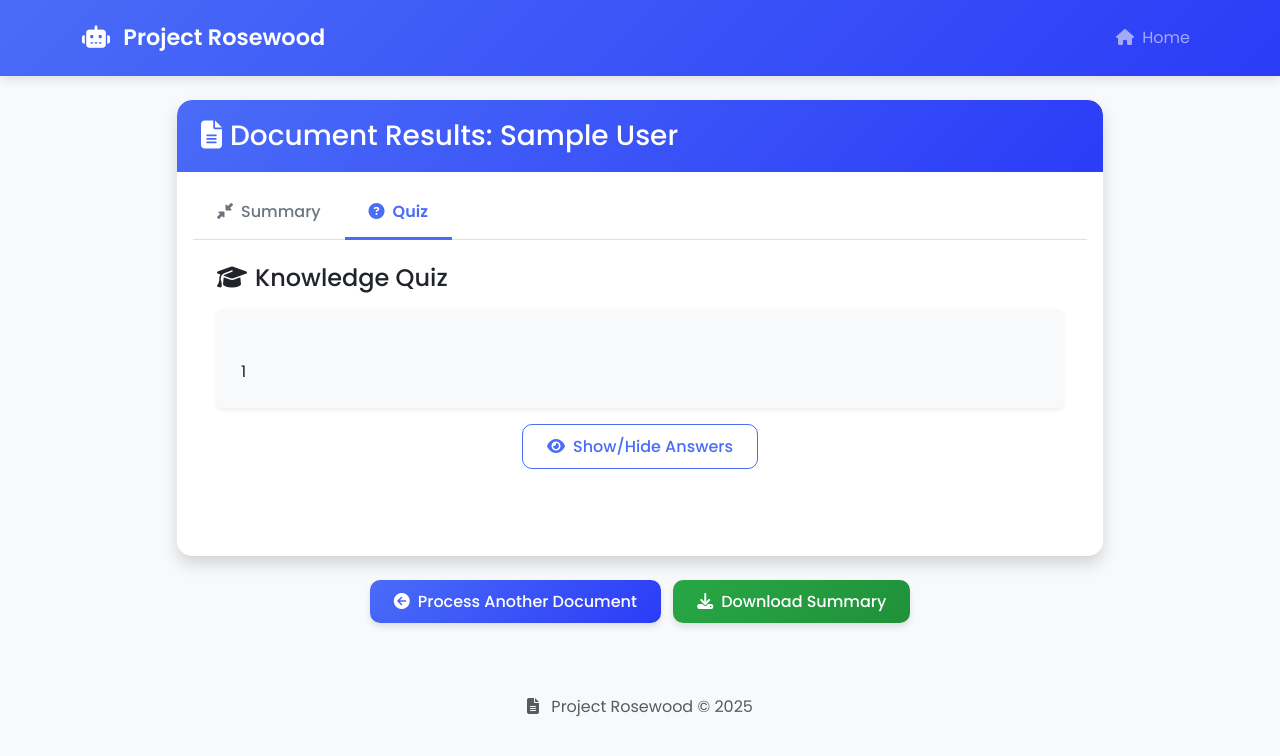
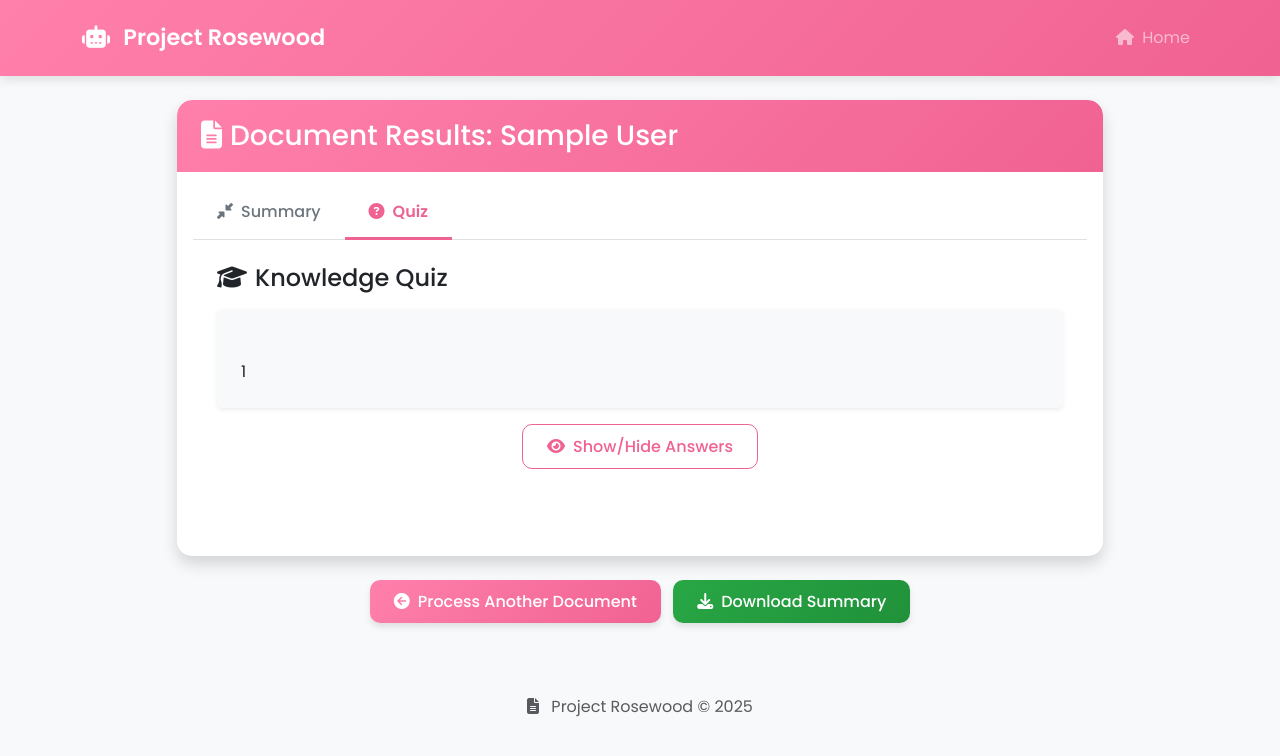
Before and after one commit to Jackgawe/project-rosewood, a Flask app: page /results in a window 1280 px wide, after a click on "Quiz". Shown: the top 756 px of the page. Run offline with Flask 3, Linux system fonts and the light colour scheme; the visitor is signed in with stand-in values (Sample User, id 1).

Commit message:
Styles: Updates primary color to pink
Changes the primary color from blue to pink, affecting various UI elements such as buttons, links, and form controls.

Styles: Updates primary color to pink

Changes the primary color from blue to various shades of pink, affecting UI elements like buttons, links, form controls, and other highlighted components.

Styles: Updates primary color to pink

Changes the primary color from blue to various shades of pink.  This affects various UI elements including buttons, links, form controls, and other highlighted components.

```diff
--- a/static/css/style.css
+++ b/static/css/style.css
@@ -18,7 +18,7 @@
 }
 
 .bg-gradient {
-    background: linear-gradient(135deg, #4a6cf7 0%, #2b3cf7 100%) !important;
+    background: linear-gradient(135deg, #FF80AB 0%, #F06292 100%) !important;
 }
 
 .navbar {
@@ -39,8 +39,8 @@
 }
 
 .form-control:focus {
-    border-color: #4a6cf7;
-    box-shadow: 0 0 0 0.25rem rgba(74, 108, 247, 0.25);
+    border-color: #F06292;
+    box-shadow: 0 0 0 0.25rem rgba(240, 98, 146, 0.25);
 }
 
 .input-group-text {
@@ -51,7 +51,7 @@
 }
 
 .btn-primary {
-    background: linear-gradient(135deg, #4a6cf7 0%, #2b3cf7 100%);
+    background: linear-gradient(135deg, #FF80AB 0%, #F06292 100%);
     border: none;
     border-radius: 10px;
     padding: 0.6rem 1.5rem;
@@ -61,14 +61,14 @@
 }
 
 .btn-primary:hover {
-    background: linear-gradient(135deg, #3a5cf7 0%, #1b2cf7 100%);
+    background: linear-gradient(135deg, #F06292 0%, #E91E63 100%);
     transform: translateY(-2px);
     box-shadow: 0 6px 8px rgba(0, 0, 0, 0.15);
 }
 
 .btn-outline-primary {
-    color: #4a6cf7;
-    border-color: #4a6cf7;
+    color: #F06292;
+    border-color: #F06292;
     border-radius: 10px;
     padding: 0.6rem 1.5rem;
     font-weight: 500;
@@ -76,7 +76,7 @@
 }
 
 .btn-outline-primary:hover {
-    background-color: #4a6cf7;
+    background-color: #F06292;
     color: white;
     transform: translateY(-2px);
     box-shadow: 0 4px 6px rgba(0, 0, 0, 0.1);
@@ -125,13 +125,13 @@
 
 .nav-tabs .nav-link:hover {
     border-bottom: 3px solid #e0e0e0;
-    color: #4a6cf7;
+    color: #F06292;
 }
 
 .nav-tabs .nav-link.active {
     border: none;
-    border-bottom: 3px solid #4a6cf7;
-    color: #4a6cf7;
+    border-bottom: 3px solid #F06292;
+    color: #F06292;
     font-weight: 600;
 }
 
@@ -146,7 +146,7 @@
 }
 
 .quiz-container h2 {
-    color: #4a6cf7;
+    color: #F06292;
     margin-bottom: 1.5rem;
     font-weight: 600;
 }
@@ -157,11 +157,11 @@
     padding: 1.5rem;
     margin-bottom: 1.5rem;
     box-shadow: 0 4px 8px rgba(0, 0, 0, 0.05);
-    border-left: 4px solid #4a6cf7;
+    border-left: 4px solid #F06292;
 }
 
 .question-block h3 {
-    color: #4a6cf7;
+    color: #F06292;
     font-size: 1.2rem;
     margin-bottom: 1rem;
     font-weight: 600;
@@ -185,17 +185,17 @@
 .correct-answer {
     margin-top: 1rem;
     padding: 0.5rem 1rem;
-    background-color: #e7f3ff;
+    background-color: #FCE4EC;
     border-radius: 6px;
     display: inline-block;
 }
 
 .answer-hidden {
     font-weight: bold;
-    background-color: #e7f3ff;
+    background-color: #FCE4EC;
     padding: 2px 8px;
     border-radius: 6px;
-    color: #4a6cf7;
+    color: #F06292;
 }
 
 footer {
```
